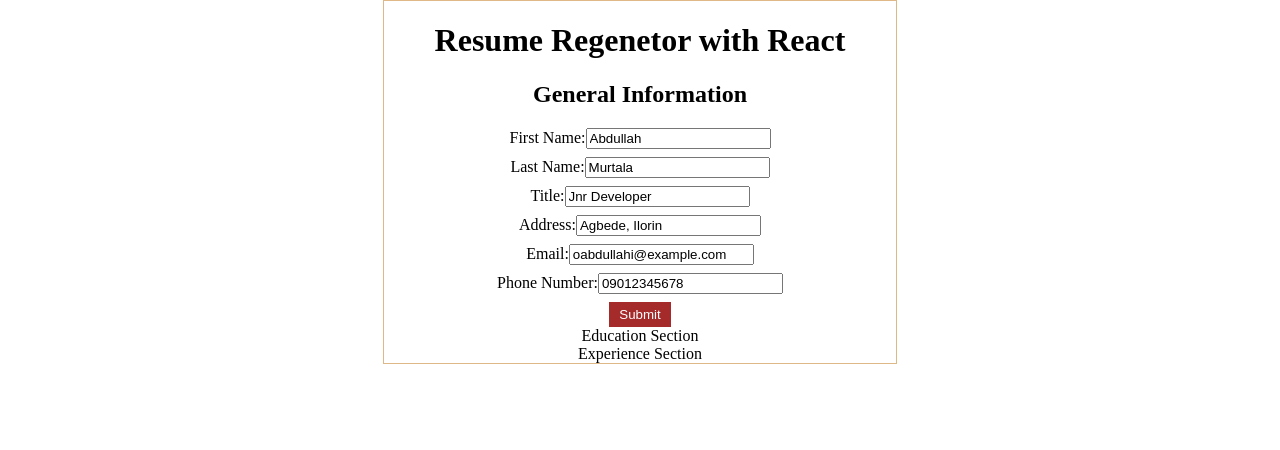
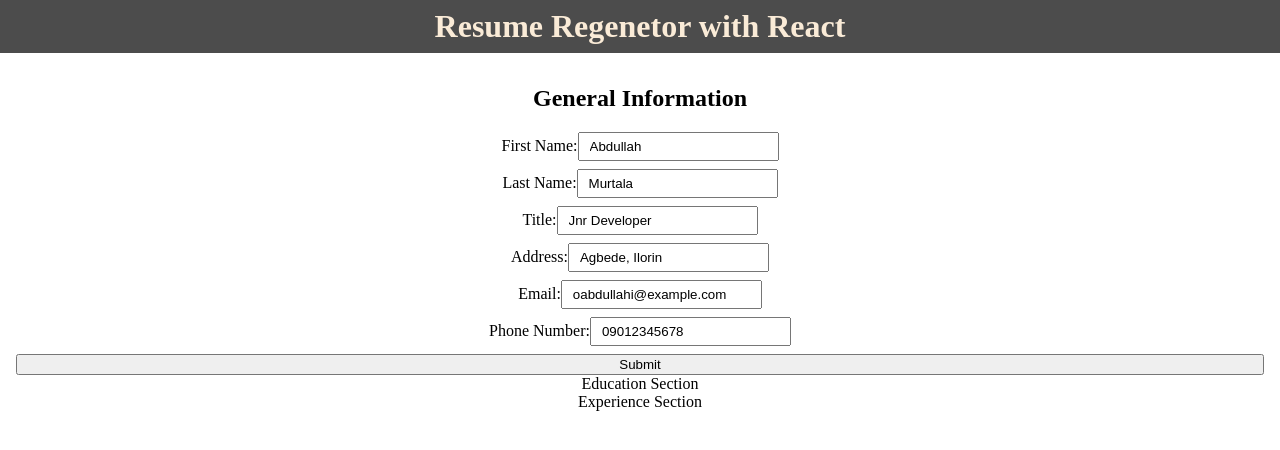
Before and after one commit to invisibleopey/cv-project, a React (Create React App) app: page / in a window 1280 px wide. Shown: the top 450 px of the page. Built offline with nearby package versions, Linux system fonts and the light colour scheme.

Commit message:
Styled header and form container

```diff
--- a/src/styles/App.css
+++ b/src/styles/App.css
@@ -1,25 +1,34 @@
 body {
+  margin: 0;
+  padding: 0;
+  text-align: center;
+}
+
+header {
+  margin: 0;
+  margin-bottom: 2em;
+  padding: 0.5em;
+  background: rgba(0, 0, 0, 0.7);
+  color: antiquewhite;
+}
+
+h1 {
   margin: 0;
   padding: 0;
 }
 
-.App {
-  width: 40%;
+.form-container {
+  width: 50%;
   margin: 0 auto;
   border: 1px solid burlywood;
-  text-align: center;
 }
 
-.gen-info > * {
-  display: block;
-  margin-bottom: 0.5em;
+.gen-info {
+  padding: 0 1em;
+  display: flex;
+  flex-direction: column;
+  gap: 0.5em;
 }
-
-.gen-info button {
-  margin: 0 auto;
+.gen-info input {
   padding: 5px 10px;
-  background: brown;
-  color: white;
-  border: none;
-  cursor: pointer;
 }
```
